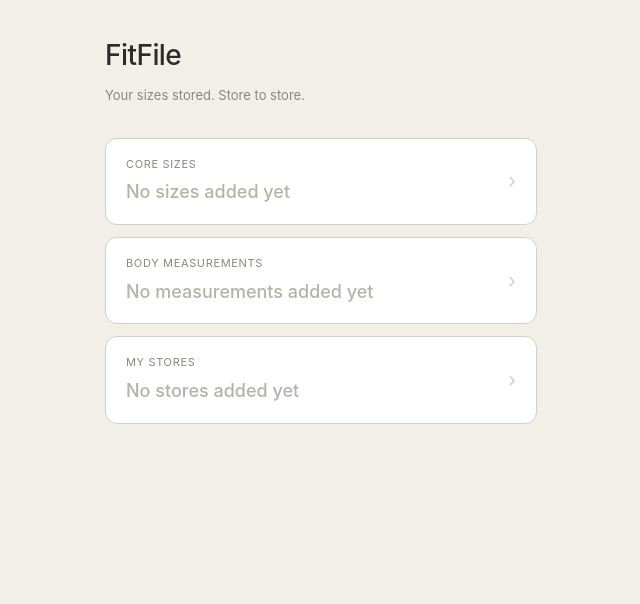
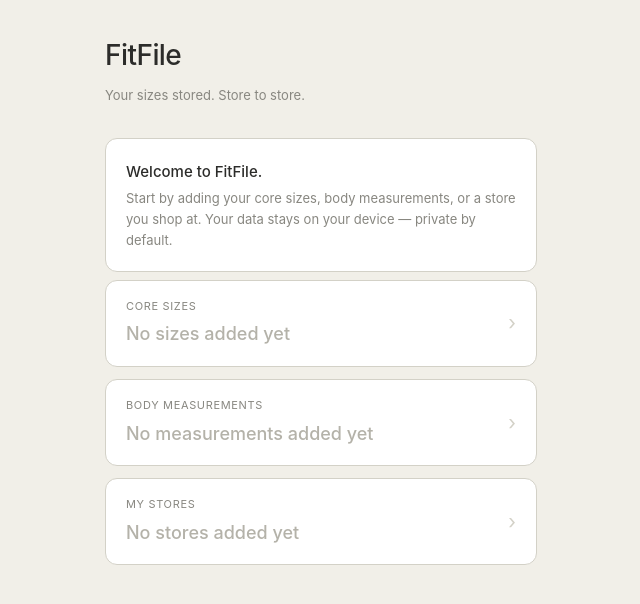
Before and after one commit to AJT-prod/fitfile, a React (Vite) app: page / in a window 1280 px wide. Shown: the top 604 px of the page, without its empty margins (319-959 px from the left). Built offline with nearby package versions, Linux system fonts and the light colour scheme.

Commit message:
Polish pass — page titles, empty state, unsaved changes warning

```diff
--- a/index.html
+++ b/index.html
@@ -4,7 +4,7 @@
     <meta charset="UTF-8" />
     <link rel="icon" type="image/svg+xml" href="/favicon.svg" />
     <meta name="viewport" content="width=device-width, initial-scale=1.0" />
-    <title>fitfile</title>
+    <title>FitFile</title>
   </head>
   <body>
     <div id="root"></div>
--- a/src/pages/AddEditStore.jsx
+++ b/src/pages/AddEditStore.jsx
@@ -24,7 +24,7 @@ export default function AddEditStore() {
   const [customLabel, setCustomLabel] = useState('')
   const [showCustomInput, setShowCustomInput] = useState(false)
 
-  useEffect(() => {
+  useEffect(() => {document.title = isEditing ? 'FitFile · Edit Store' : 'FitFile · Add Store'
     if (isEditing) {
       const store = getStoreById(id)
       if (!store) { navigate('/stores'); return }
--- a/src/pages/CoreSizes.jsx
+++ b/src/pages/CoreSizes.jsx
@@ -1,4 +1,4 @@
-import { useState } from 'react'
+import { useState, useEffect } from 'react'
 import { useNavigate } from 'react-router-dom'
 import { getCoreSizes, saveCoreSizes, saveLastUpdated } from '../storage'
 
@@ -18,7 +18,9 @@ export default function CoreSizes() {
   const navigate = useNavigate()
   const [editing, setEditing] = useState(false)
   const [sizes, setSizes] = useState(getCoreSizes())
-
+useEffect(() => {
+  document.title = 'FitFile · Core Sizes'
+}, [])
   function handleChange(key, value) {
     setSizes(prev => ({ ...prev, [key]: value }))
   }
@@ -33,14 +35,23 @@ export default function CoreSizes() {
   setEditing(false)
 }
 
+
   return (
     <div style={{ maxWidth: 480, margin: '0 auto', padding: '2rem 1.5rem' }}>
       <button
-        onClick={() => navigate('/')}
-        style={{ background: 'none', border: 'none', fontSize: 14, color: '#888780', marginBottom: '1.5rem', padding: 0 }}
-      >
-        ← Back
-      </button>
+  onClick={() => {
+    if (editing) {
+      if (confirm('You have unsaved changes. Leave without saving?')) {
+        navigate('/')
+      }
+    } else {
+      navigate('/')
+    }
+  }}
+  style={{ background: 'none', border: 'none', fontSize: 14, color: '#888780', marginBottom: '1.5rem', padding: 0 }}
+>
+  ← Back
+</button>
 
       <div style={{ display: 'flex', justifyContent: 'space-between', alignItems: 'center', marginBottom: '0.25rem' }}>
         <h2 style={{ fontSize: 24, fontWeight: 500 }}>Core sizes</h2>
--- a/src/pages/Home.jsx
+++ b/src/pages/Home.jsx
@@ -10,7 +10,7 @@ export default function Home() {
   const [lastCoreSizes, setLastCoreSizes] = useState(null)
   const [lastMeasurements, setLastMeasurements] = useState(null)
 
-  useEffect(() => {
+  useEffect(() => {document.title = 'FitFile'
     setCoreSizes(getCoreSizes())
     setMeasurements(getMeasurements())
     setStores(getStores())
@@ -41,6 +41,21 @@ export default function Home() {
         <h1 style={{ fontSize: 28, fontWeight: 500, letterSpacing: '-0.02em' }}>FitFile</h1>
         <p style={{ fontSize: 13, color: '#888780', marginTop: 4 }}>Your sizes stored. Store to store.</p>
       </div>
+
+{Object.values(coreSizes).every(v => !v) &&
+  Object.values(measurements).every(v => !v?.in) &&
+  stores.length === 0 && (
+  <div style={{
+    background: '#ffffff',
+    border: '0.5px solid #D3D1C7',
+    borderRadius: 12,
+    padding: '1.25rem',
+    marginBottom: '0.5rem',
+  }}>
+    <p style={{ fontSize: 15, fontWeight: 500, marginBottom: 4 }}>Welcome to FitFile.</p>
+    <p style={{ fontSize: 13, color: '#888780', lineHeight: 1.6 }}>Start by adding your core sizes, body measurements, or a store you shop at. Your data stays on your device — private by default.</p>
+  </div>
+)}
 
       <div style={{ display: 'flex', flexDirection: 'column', gap: 12 }}>
         <SummaryCard
--- a/src/pages/Measurements.jsx
+++ b/src/pages/Measurements.jsx
@@ -1,4 +1,4 @@
-import { useState } from 'react'
+import { useState, useEffect } from 'react'
 import { useNavigate } from 'react-router-dom'
 import { getMeasurements, saveMeasurements, saveLastUpdated } from '../storage'
 
@@ -47,14 +47,23 @@ function handleSave() {
   setEditing(false)
 }
 
+useEffect(() => { document.title = 'FitFile · Measurements' }, [])
   return (
     <div style={{ maxWidth: 480, margin: '0 auto', padding: '2rem 1.5rem' }}>
       <button
-        onClick={() => navigate('/')}
-        style={{ background: 'none', border: 'none', fontSize: 14, color: '#888780', marginBottom: '1.5rem', padding: 0 }}
-      >
-        ← Back
-      </button>
+  onClick={() => {
+    if (editing) {
+      if (confirm('You have unsaved changes. Leave without saving?')) {
+        navigate('/')
+      }
+    } else {
+      navigate('/')
+    }
+  }}
+  style={{ background: 'none', border: 'none', fontSize: 14, color: '#888780', marginBottom: '1.5rem', padding: 0 }}
+>
+  ← Back
+</button>
 
       <div style={{ display: 'flex', justifyContent: 'space-between', alignItems: 'center', marginBottom: '0.25rem' }}>
         <h2 style={{ fontSize: 24, fontWeight: 500 }}>Body measurements</h2>
--- a/src/pages/StoreDetail.jsx
+++ b/src/pages/StoreDetail.jsx
@@ -7,11 +7,14 @@ export default function StoreDetail() {
   const { id } = useParams()
   const [store, setStore] = useState(null)
 
-  useEffect(() => {
-    const found = getStoreById(id)
-    if (!found) navigate('/stores')
-    else setStore(found)
-  }, [id])
+ useEffect(() => {
+  const found = getStoreById(id)
+  if (!found) navigate('/stores')
+  else {
+    setStore(found)
+    document.title = `FitFile · ${found.name}`
+  }
+}, [id])
 
   function handleDelete() {
     if (confirm(`Remove ${store.name} from your stores?`)) {
--- a/src/pages/StoreList.jsx
+++ b/src/pages/StoreList.jsx
@@ -6,10 +6,10 @@ export default function StoreList() {
   const navigate = useNavigate()
   const [stores, setStores] = useState([])
 
-  useEffect(() => {
-    setStores(getStores())
-  }, [])
-
+useEffect(() => {
+  setStores(getStores())
+  document.title = 'FitFile · My Stores'
+}, [])
   return (
     <div style={{ maxWidth: 480, margin: '0 auto', padding: '2rem 1.5rem' }}>
       <button
```
